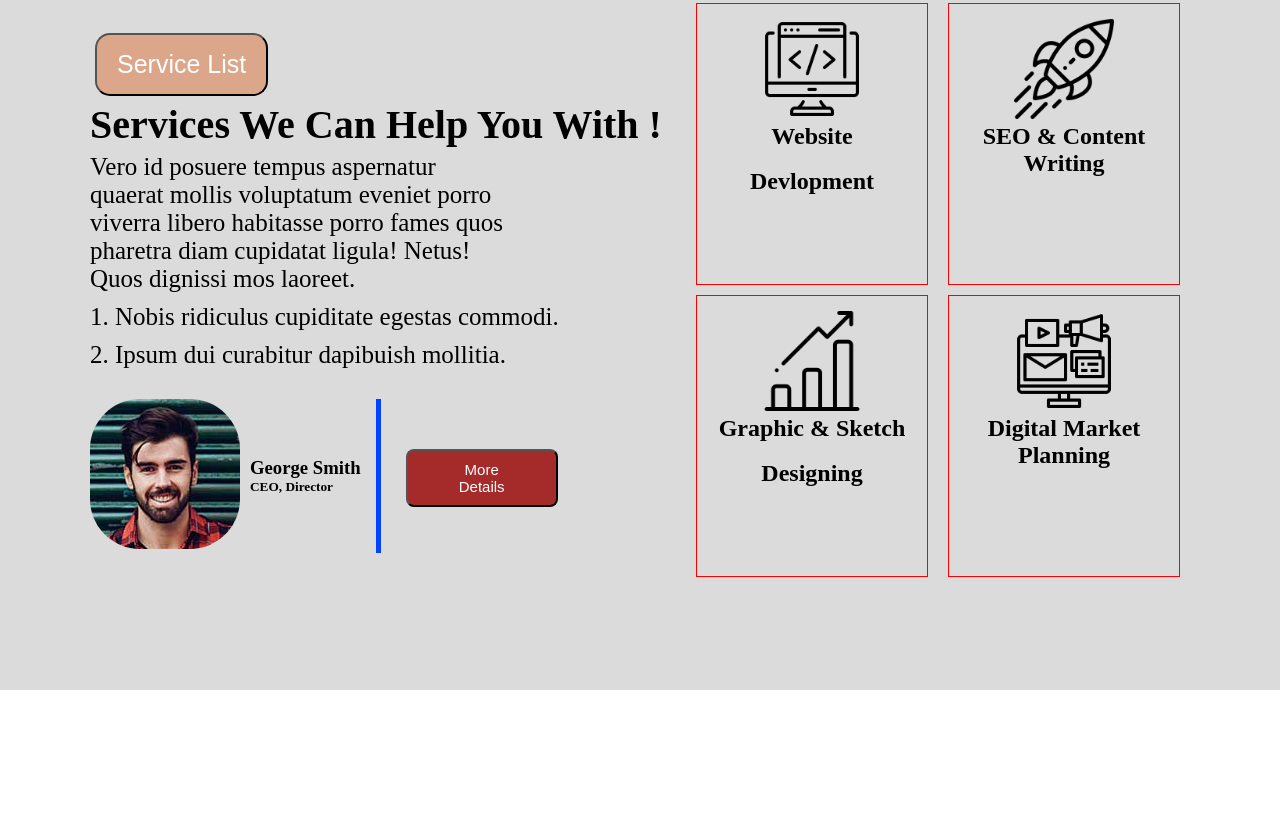
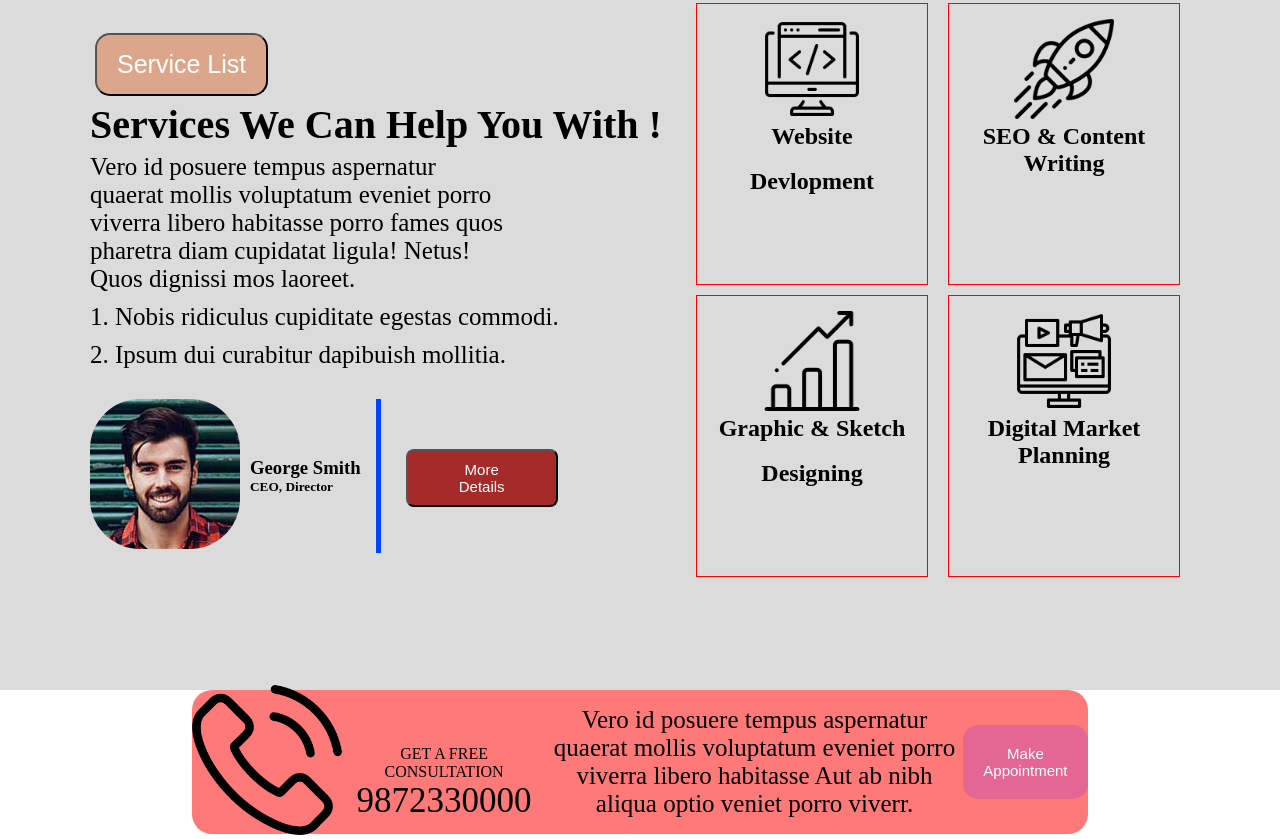
Before and after one commit to oliullah05/ph-hero-3rd-task-digital-agency, a plain HTML site: page index.html in a window 1280 px wide. Shown: the part 994-1833 px from the top of the page. Before the commit the page ends 1684 px from the top, so only its background shows below. Drawn offline with Linux system fonts and the light colour scheme.

Commit message:
appoint section added

```diff
--- a/index.html
+++ b/index.html
@@ -102,6 +102,40 @@ banner section start  -->
 
 <!-- service section end -->
 
+<!-- appointment section staRT -->
+
+
+<section class="appointment-section">
+
+<div class="div1">
+<div><img src="./digital-agency-main/asset/icons/phone-call.png" alt="">
+</div>
+<div class="div1-text">
+<p class="p-1">GET A FREE CONSULTATION </p>
+<p class="p-2">9872330000</p>
+</div>
+ </div>
+
+<div class="div2">
+<p>Vero id posuere tempus aspernatur quaerat mollis voluptatum eveniet porro
+    viverra libero habitasse Aut ab nibh aliqua optio veniet porro viverr.</p>
+</div>
+
+    <div class="div3">
+<button>Make Appointment</button>
+</div>
+</section>
+
+<!-- appointment section end  -->
+
+<!-- footer start -->
+
+
+
+
+
+
+
 
 
 
--- a/style.css
+++ b/style.css
@@ -1,7 +1,9 @@
 *{  margin: 0;
     padding: 0;
 }
+body .appointment-section{
 
+}
 
 
 
@@ -157,3 +159,78 @@ padding: 5px 0;
 }
 
     /* service section end */
+
+    /* appointment section staRT */
+
+.appointment-section{
+    display: flex;
+    justify-content: center;
+    text-align: center;
+    background-color: rgba(255, 0, 0, 0.526);
+    width: 70%;
+ margin: 0 auto;
+ border-radius: 20px;
+
+}
+
+.appointment-section div{
+    /* width: 566px;
+    height: 144px;
+    border: 1px solid red; */
+
+}
+.div1 img{
+height: 150px;
+width: 150px;
+
+}
+.div1{
+display: flex;
+justify-content: center;
+align-items: center;
+width: 566px;
+height: 144px;
+
+/* border: 1px solid red; */
+}
+.div1-text{
+   text-align: center;
+}
+.div1-text .p-1{
+   margin-top: 42px;
+}
+.div1-text .p-2{
+   font-size: 35px;
+}
+.div2{
+    display: flex;
+    text-align: center;
+    align-items: center;
+    justify-content: center;
+    width: 666px;
+height: 144px;
+/* border: 1px solid red; */
+}
+.div2{
+font-size: 25px;
+}
+.div3{
+    width: 200px;
+    height: 144px;
+    /* border: 1px solid red; */
+    display: flex;
+    justify-content: center;
+    align-items: center;
+}
+.div3 button{
+    padding: 20px;
+    font-size: 15px;
+    background-color: rgba(137, 43, 226, 0.234);
+    border: none;
+    border-radius: 15px;
+    color: white;
+}
+
+ /* appointment section end */
+
+ /* footer start */
```
